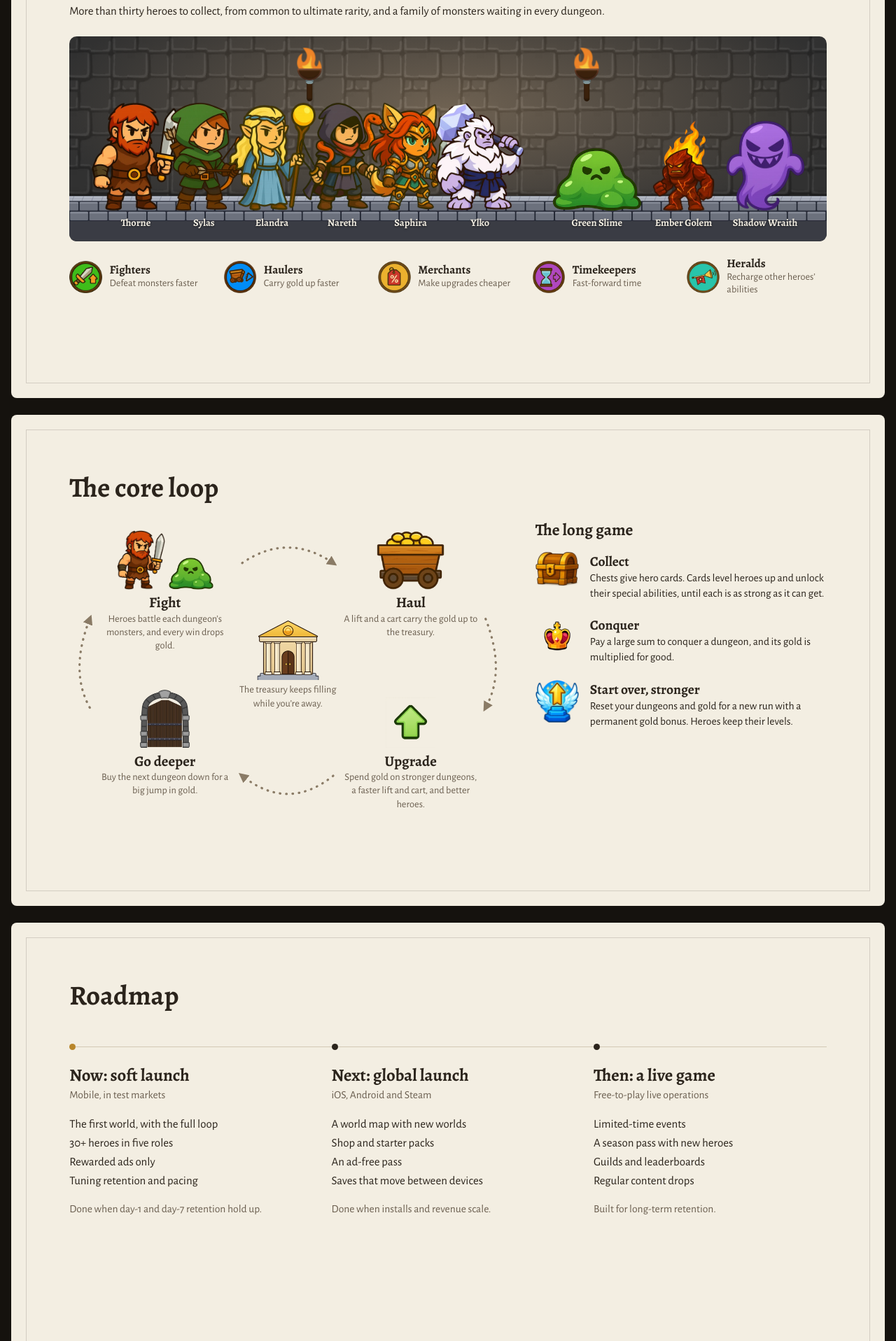
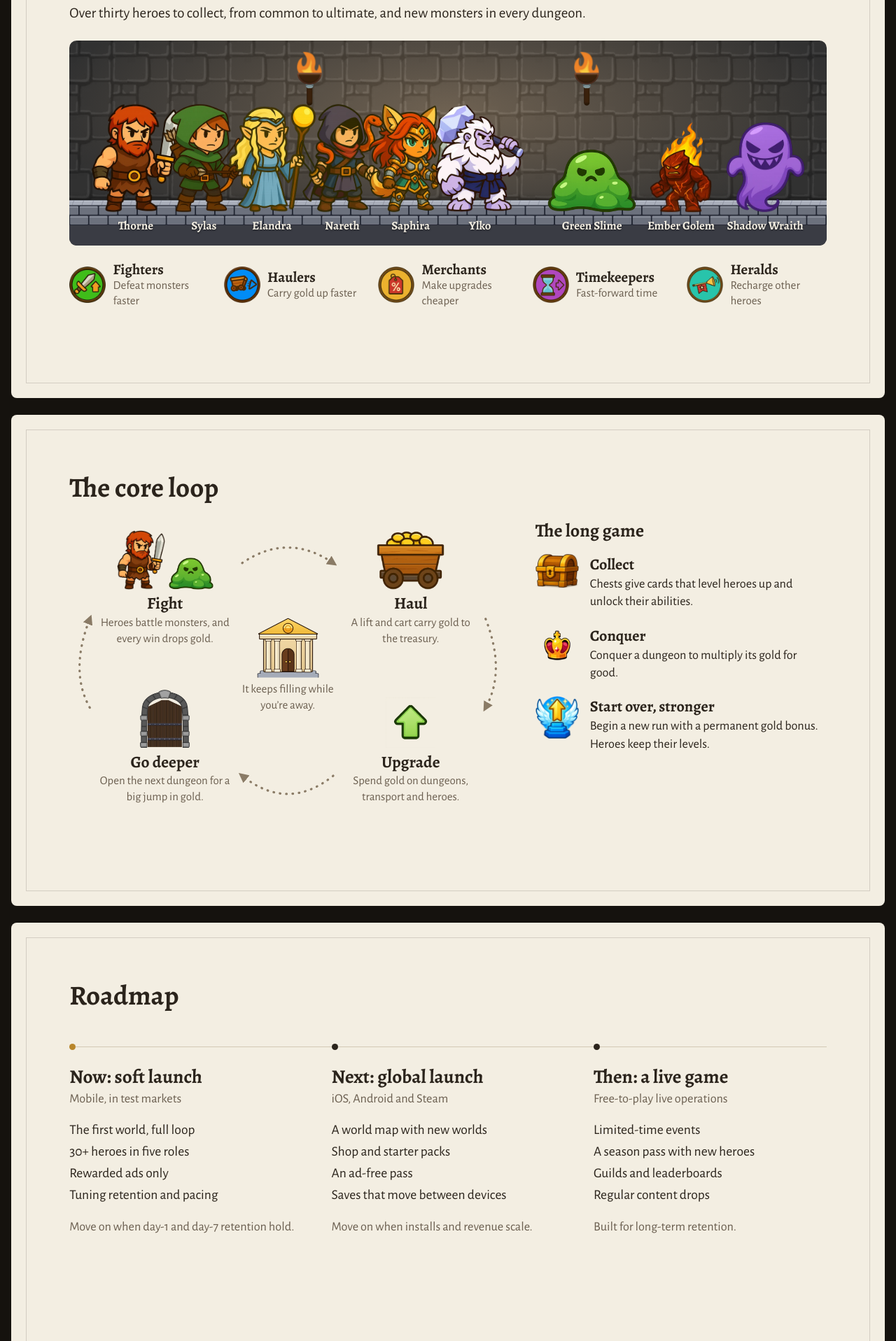
Before and after one commit to sleepmodegames/sleepmode-games, a plain HTML site: page roadmap.html in a window 1280 px wide. Shown: the part 883-2800 px from the top of the page at 70% size. Drawn offline with nearby package versions, Linux system fonts and the light colour scheme.

Commit message:
Pitch deck: "Raid dungeons in your sleep.", less text on slide 1, and bigger, shorter copy throughout
The user found the old hook flat and the deck's small text hard to read. Slide 1 is now the logo, the hook "Raid
dungeons in your sleep.", two short sentences and one line of facts. Every slide's body text, names, roles and
captions are a step or two bigger, and the wording is cut to fit: the loop steps, the long game and the roadmap
each say the same in fewer words. Phone sizes rise to match.

Co-Authored-By: Claude Opus 5.5 <noreply@anthropic.com>

```diff
--- a/roadmap.html
+++ b/roadmap.html
@@ -64,13 +64,13 @@
   .game .inner { flex-direction: row; align-items: center; gap: 5cqw; }
   .game-text { flex: 1; }
   .game-logo { width: 14.583cqw; height: auto; margin-bottom: 2.083cqw; }
-  .game h1 { font-size: 3.229cqw; margin-bottom: 1.667cqw; }
-  .game .lede { max-width: 48cqw; }
-  .game .facts { margin-top: 1.667cqw; font-size: 1.25cqw; }
+  .game h1 { font-size: 3.646cqw; margin-bottom: 1.875cqw; }
+  .game .lede { max-width: 52cqw; font-size: 1.823cqw; }
+  .game .facts { margin-top: 1.875cqw; font-size: 1.563cqw; }
   .shot { height: 39.583cqw; width: auto; border-radius: 1.25cqw; box-shadow: 0 0.625cqw 2.083cqw rgba(21, 18, 14, 0.25); }
 
   /* Heroes and monsters: a dungeon room, built from the game's own wall, floor and torch art */
-  .cast .lede { margin-top: 0.833cqw; font-size: 1.354cqw; }
+  .cast .lede { margin-top: 0.833cqw; font-size: 1.667cqw; }
   .stage {
     position: relative;
     margin-top: 1.875cqw;
@@ -110,12 +110,12 @@
   .heroes img { height: 12.5cqw; width: auto; margin: 0 auto; }
   .monsters img { height: 10.417cqw; width: auto; margin: 0 auto; }
   .monsters img.small { height: 7.292cqw; }
-  .name { font-family: var(--serif); font-weight: 700; font-size: 1.146cqw; color: #F3EEE2; margin-top: 0.417cqw; text-shadow: 0 0.104cqw 0.208cqw rgba(0, 0, 0, 0.6); }
+  .name { font-family: var(--serif); font-weight: 700; font-size: 1.354cqw; color: #F3EEE2; margin-top: 0.417cqw; text-shadow: 0 0.104cqw 0.208cqw rgba(0, 0, 0, 0.6); }
   .roles { display: grid; grid-template-columns: repeat(5, 1fr); gap: 1.667cqw; margin-top: 1.875cqw; }
   .role { display: flex; align-items: center; gap: 0.833cqw; }
-  .role img { width: 3.75cqw; height: 3.75cqw; flex: none; }
-  .role h3 { font-size: 1.354cqw; }
-  .role p { font-size: 1.146cqw; line-height: 1.3; color: var(--muted); }
+  .role img { width: 4.167cqw; height: 4.167cqw; flex: none; }
+  .role h3 { font-size: 1.667cqw; }
+  .role p { font-size: 1.354cqw; line-height: 1.3; color: var(--muted); }
 
   /* Core loop: four steps around the treasury, joined by dotted map-route arrows */
   .loop .body { display: flex; gap: 3.333cqw; margin-top: 2.083cqw; }
@@ -127,8 +127,8 @@
   .n3 { left: 62.5%; top: 52.727%; }
   .n4 { left: 6.25%; top: 52.727%; }
   .node-art { height: 7.813cqw; display: flex; align-items: flex-end; justify-content: center; gap: 0.417cqw; }
-  .node h3 { font-size: 1.667cqw; margin-top: 0.625cqw; }
-  .node p { font-size: 1.146cqw; line-height: 1.35; color: var(--muted); margin-top: 0.208cqw; }
+  .node h3 { font-size: 1.875cqw; margin-top: 0.625cqw; }
+  .node p { font-size: 1.354cqw; line-height: 1.35; color: var(--muted); margin-top: 0.208cqw; }
   .fight-hero { height: 6.771cqw; width: auto; }
   .fight-slime { height: 3.646cqw; width: auto; }
   .cart { width: 7.813cqw; height: auto; }
@@ -136,14 +136,14 @@
   .door { height: 6.667cqw; width: auto; }
   .hub { position: absolute; left: 50%; top: 48%; transform: translate(-50%, -50%); width: 12.5cqw; text-align: center; }
   .hub img { width: 7.292cqw; height: auto; margin: 0 auto; }
-  .hub p { font-size: 1.146cqw; line-height: 1.35; color: var(--muted); margin-top: 0.417cqw; }
+  .hub p { font-size: 1.354cqw; line-height: 1.35; color: var(--muted); margin-top: 0.417cqw; }
   .long { flex: 1; }
-  .long h3.sub { font-size: 1.875cqw; margin-bottom: 1.458cqw; }
+  .long h3.sub { font-size: 2.083cqw; margin-bottom: 1.458cqw; }
   .long-item { display: flex; gap: 1.25cqw; align-items: flex-start; margin-bottom: 1.667cqw; }
   .long-item img { width: 5cqw; height: auto; flex: none; }
   .long-item img.crown { width: 3.75cqw; margin: 0.417cqw 0.625cqw 0; }
-  .long-item h4 { font-family: var(--serif); font-weight: 700; font-size: 1.563cqw; }
-  .long-item p { font-size: 1.25cqw; line-height: 1.4; }
+  .long-item h4 { font-family: var(--serif); font-weight: 700; font-size: 1.771cqw; }
+  .long-item p { font-size: 1.458cqw; line-height: 1.4; }
 
   /* Roadmap */
   .roadmap h2 { margin-bottom: 3.75cqw; }
@@ -153,11 +153,11 @@
   .dots span { width: 0.729cqw; height: 0.729cqw; border-radius: 50%; background: var(--ink); }
   .dots span.now { background: var(--gold); }
   .phases { display: grid; grid-template-columns: repeat(3, 1fr); gap: 3.333cqw; }
-  .phase h3 { font-size: 1.979cqw; }
-  .phase .where { font-size: 1.25cqw; color: var(--muted); margin-top: 0.208cqw; margin-bottom: 1.25cqw; }
+  .phase h3 { font-size: 2.188cqw; }
+  .phase .where { font-size: 1.458cqw; color: var(--muted); margin-top: 0.208cqw; margin-bottom: 1.25cqw; }
   .phase ul { list-style: none; }
-  .phase li { font-size: 1.354cqw; line-height: 1.6; }
-  .phase .aim { margin-top: 1.25cqw; font-size: 1.25cqw; color: var(--muted); }
+  .phase li { font-size: 1.563cqw; line-height: 1.6; }
+  .phase .aim { margin-top: 1.25cqw; font-size: 1.458cqw; color: var(--muted); }
 
   /* Phones and narrow windows: the same content as a scrolling page */
   @media (max-width: 760px) {
@@ -166,15 +166,15 @@
     .slide::after { inset: 8px; border-width: 1px; }
     .inner { padding: 34px 24px 40px; }
     h2 { font-size: 30px; }
-    p { font-size: 16px; }
+    p { font-size: 17px; }
     .game .inner { flex-direction: column; align-items: stretch; gap: 28px; }
     .game-logo { width: min(220px, 60vw); margin-bottom: 18px; }
-    .game h1 { font-size: 28px; margin-bottom: 12px; }
-    .game .lede { max-width: none; }
-    .game .facts { margin-top: 12px; font-size: 15px; }
+    .game h1 { font-size: 34px; margin-bottom: 12px; }
+    .game .lede { max-width: none; font-size: 18px; }
+    .game .facts { margin-top: 12px; font-size: 16px; }
     .shot { height: auto; width: min(250px, 68vw); align-self: center; border-radius: 16px; box-shadow: 0 6px 20px rgba(21, 18, 14, 0.25); }
 
-    .cast .lede { font-size: 16px; margin-top: 8px; }
+    .cast .lede { font-size: 17px; margin-top: 8px; }
     .stage-scroll { margin: 18px -24px 0; overflow-x: auto; -webkit-overflow-scrolling: touch; }
     .stage { width: 720px; height: 250px; margin: 0 24px; border-radius: 12px; background-size: 100% 100%, 64px 64px; }
     .floor { height: 60px; background-size: auto 28px; }
@@ -190,7 +190,7 @@
     .role { gap: 8px; }
     .role img { width: 40px; height: 40px; }
     .role h3 { font-size: 15px; }
-    .role p { font-size: 13px; }
+    .role p { font-size: 14px; }
 
     .loop .body { flex-direction: column; gap: 28px; margin-top: 18px; }
     .diagram { position: static; width: auto; height: auto; display: flex; flex-direction: column; gap: 18px; }
@@ -198,7 +198,7 @@
     .node, .hub { position: static; width: auto; transform: none; display: grid; grid-template-columns: 84px 1fr; column-gap: 14px; align-items: center; text-align: left; }
     .node-art { height: 64px; grid-row: span 2; }
     .node h3 { font-size: 19px; margin-top: 0; align-self: end; }
-    .node p, .hub p { font-size: 15px; margin-top: 0; align-self: start; }
+    .node p, .hub p { font-size: 16px; margin-top: 0; align-self: start; }
     .fight-hero { height: 60px; }
     .fight-slime { height: 32px; }
     .cart { width: 74px; }
@@ -210,14 +210,14 @@
     .long-item img { width: 56px; }
     .long-item img.crown { width: 40px; margin: 4px 8px 0; }
     .long-item h4 { font-size: 17px; }
-    .long-item p { font-size: 15px; }
+    .long-item p { font-size: 16px; }
 
     .roadmap h2 { margin-bottom: 20px; }
     .line { display: none; }
     .phases { grid-template-columns: 1fr; gap: 24px; }
     .phase h3 { font-size: 21px; }
     .phase .where { font-size: 14px; margin-bottom: 8px; }
-    .phase li { font-size: 15px; }
+    .phase li { font-size: 16px; }
     .phase .aim { font-size: 14px; margin-top: 8px; }
   }
 
@@ -237,9 +237,9 @@
   <div class="inner">
     <div class="game-text">
       <img class="game-logo" src="dungeon-away-logo.webp" width="954" height="598" alt="Dungeon Away!">
-      <h1>Your heroes do the fighting. Your job is getting the gold home.</h1>
-      <p class="lede">Think Idle Miner Tycoon, but your workers are wizards, archers, beastcallers and a celestial phoenix. Send them into an ever-deepening stack of dungeons, watch the gold pile up, and keep your lift and cart hauling it up to the treasury. Collect heroes, power them up, and choose the right crew for every dungeon. When progress slows, start a fresh run with a permanent boost to all your gold, and dig deeper.</p>
-      <p class="facts muted">An idle hero collector for iOS, Android and Steam. Free to play, and playable now on TestFlight.</p>
+      <h1>Raid dungeons in your sleep.</h1>
+      <p class="lede">Idle Miner Tycoon meets a hero collector. Send wizards, archers and a celestial phoenix into ever-deeper dungeons, and keep the gold flowing up to your treasury.</p>
+      <p class="facts muted">Free to play on iOS, Android and Steam. Playable now on TestFlight.</p>
     </div>
     <img class="shot" src="pitch/gameplay.webp" width="585" height="1266" alt="Gameplay: heroes fighting monsters in a stack of dungeons, with the lift, cart and treasury at the top">
   </div>
@@ -248,7 +248,7 @@
 <section class="slide cast" aria-label="Heroes and monsters">
   <div class="inner">
     <h2>Heroes and monsters</h2>
-    <p class="lede">More than thirty heroes to collect, from common to ultimate rarity, and a family of monsters waiting in every dungeon.</p>
+    <p class="lede">Over thirty heroes to collect, from common to ultimate, and new monsters in every dungeon.</p>
     <div class="stage-scroll">
       <div class="stage">
         <img class="torch torch-l" src="pitch/torch.webp" width="132" height="280" alt="">
@@ -276,7 +276,7 @@
       <div class="role"><img src="pitch/role-hauler.webp" width="256" height="256" alt=""><div><h3>Haulers</h3><p>Carry gold up faster</p></div></div>
       <div class="role"><img src="pitch/role-merchant.webp" width="254" height="256" alt=""><div><h3>Merchants</h3><p>Make upgrades cheaper</p></div></div>
       <div class="role"><img src="pitch/role-timekeeper.webp" width="256" height="255" alt=""><div><h3>Timekeepers</h3><p>Fast-forward time</p></div></div>
-      <div class="role"><img src="pitch/role-herald.webp" width="254" height="256" alt=""><div><h3>Heralds</h3><p>Recharge other heroes’ abilities</p></div></div>
+      <div class="role"><img src="pitch/role-herald.webp" width="254" height="256" alt=""><div><h3>Heralds</h3><p>Recharge other heroes</p></div></div>
     </div>
   </div>
 </section>
@@ -301,30 +301,30 @@
         </svg>
         <div class="node n1">
           <div class="node-art"><img class="fight-hero" src="pitch/hero-thorne.webp" width="326" height="400" alt=""><img class="fight-slime" src="pitch/monster-slime.webp" width="420" height="300" alt=""></div>
-          <h3>Fight</h3><p>Heroes battle each dungeon’s monsters, and every win drops gold.</p>
+          <h3>Fight</h3><p>Heroes battle monsters, and every win drops gold.</p>
         </div>
         <div class="node n2">
           <div class="node-art"><img class="cart" src="pitch/loop-cart.webp" width="300" height="257" alt=""></div>
-          <h3>Haul</h3><p>A lift and a cart carry the gold up to the treasury.</p>
+          <h3>Haul</h3><p>A lift and cart carry gold to the treasury.</p>
         </div>
         <div class="node n3">
           <div class="node-art"><img class="up" src="pitch/loop-upgrade.webp" width="256" height="256" alt=""></div>
-          <h3>Upgrade</h3><p>Spend gold on stronger dungeons, a faster lift and cart, and better heroes.</p>
+          <h3>Upgrade</h3><p>Spend gold on dungeons, transport and heroes.</p>
         </div>
         <div class="node n4">
           <div class="node-art"><img class="door" src="pitch/loop-door.webp" width="274" height="320" alt=""></div>
-          <h3>Go deeper</h3><p>Buy the next dungeon down for a big jump in gold.</p>
+          <h3>Go deeper</h3><p>Open the next dungeon for a big jump in gold.</p>
         </div>
         <div class="hub">
           <img src="pitch/loop-treasury.webp" width="338" height="320" alt="">
-          <p>The treasury keeps filling while you’re away.</p>
+          <p>It keeps filling while you’re away.</p>
         </div>
       </div>
       <div class="long">
         <h3 class="sub">The long game</h3>
-        <div class="long-item"><img src="pitch/long-chest.webp" width="256" height="201" alt=""><div><h4>Collect</h4><p>Chests give hero cards. Cards level heroes up and unlock their special abilities, until each is as strong as it can get.</p></div></div>
-        <div class="long-item"><img class="crown" src="pitch/long-crown.webp" width="64" height="64" alt=""><div><h4>Conquer</h4><p>Pay a large sum to conquer a dungeon, and its gold is multiplied for good.</p></div></div>
-        <div class="long-item"><img src="pitch/long-ascend.webp" width="256" height="249" alt=""><div><h4>Start over, stronger</h4><p>Reset your dungeons and gold for a new run with a permanent gold bonus. Heroes keep their levels.</p></div></div>
+        <div class="long-item"><img src="pitch/long-chest.webp" width="256" height="201" alt=""><div><h4>Collect</h4><p>Chests give cards that level heroes up and unlock their abilities.</p></div></div>
+        <div class="long-item"><img class="crown" src="pitch/long-crown.webp" width="64" height="64" alt=""><div><h4>Conquer</h4><p>Conquer a dungeon to multiply its gold for good.</p></div></div>
+        <div class="long-item"><img src="pitch/long-ascend.webp" width="256" height="249" alt=""><div><h4>Start over, stronger</h4><p>Begin a new run with a permanent gold bonus. Heroes keep their levels.</p></div></div>
       </div>
     </div>
   </div>
@@ -339,12 +339,12 @@
         <h3>Now: soft launch</h3>
         <p class="where">Mobile, in test markets</p>
         <ul>
-          <li>The first world, with the full loop</li>
+          <li>The first world, full loop</li>
           <li>30+ heroes in five roles</li>
           <li>Rewarded ads only</li>
           <li>Tuning retention and pacing</li>
         </ul>
-        <p class="aim">Done when day-1 and day-7 retention hold up.</p>
+        <p class="aim">Move on when day-1 and day-7 retention hold.</p>
       </div>
       <div class="phase">
         <h3>Next: global launch</h3>
@@ -355,7 +355,7 @@
           <li>An ad-free pass</li>
           <li>Saves that move between devices</li>
         </ul>
-        <p class="aim">Done when installs and revenue scale.</p>
+        <p class="aim">Move on when installs and revenue scale.</p>
       </div>
       <div class="phase">
         <h3>Then: a live game</h3>
```
